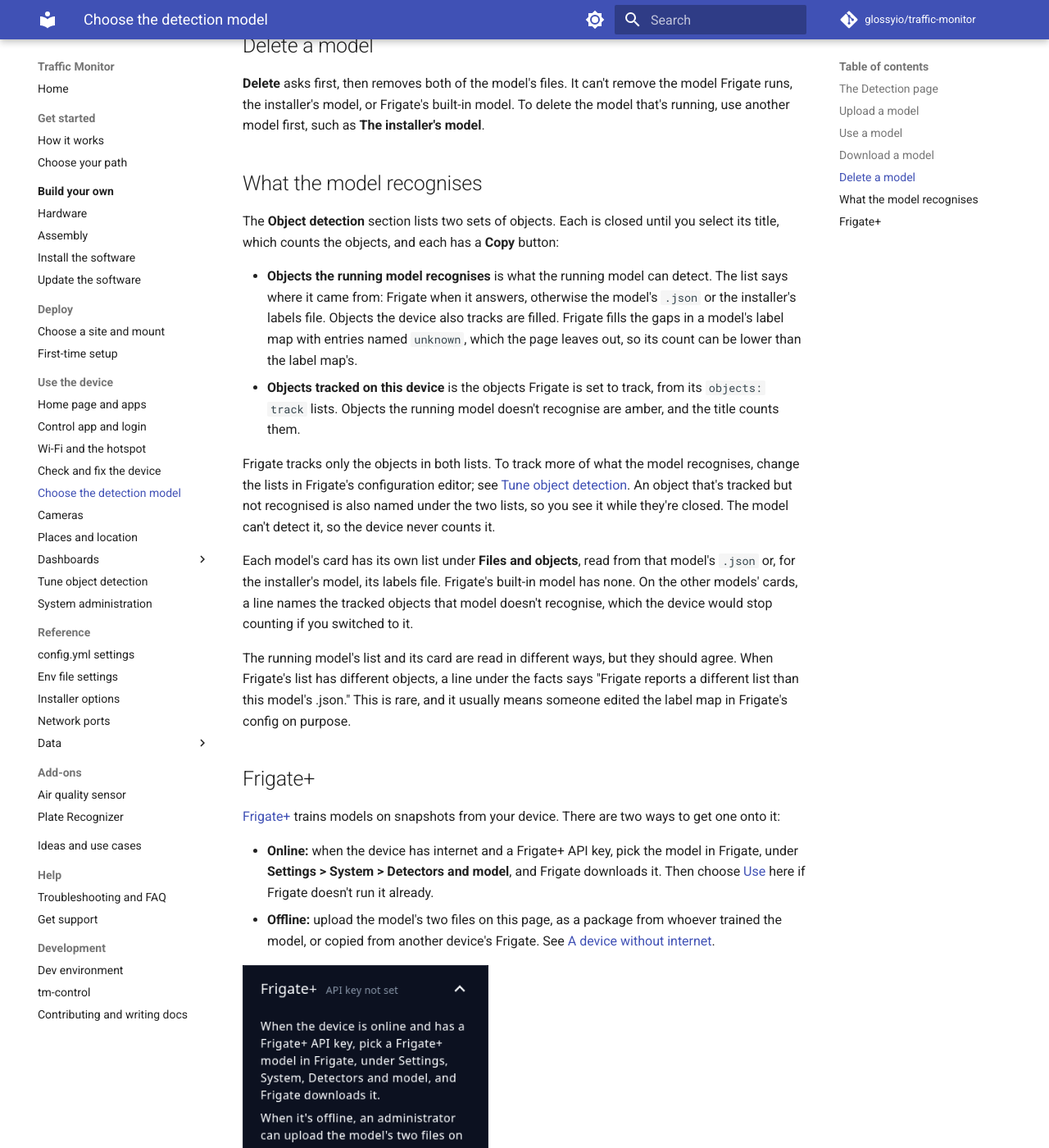
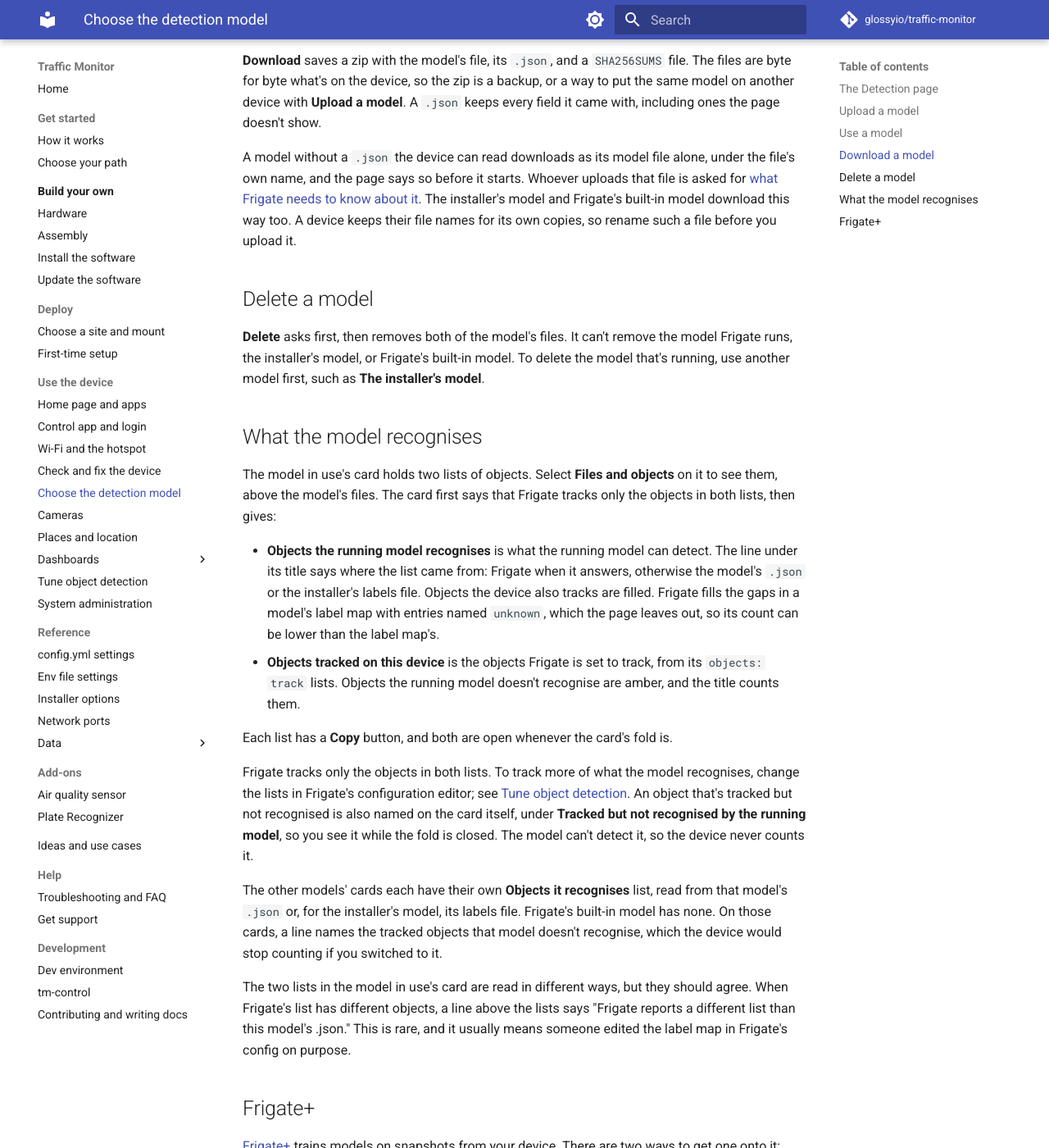
Before and after one commit to glossyio/traffic-monitor, an MkDocs documentation site: the page built from docs/use/detection.md, in a window 1280 px wide and 1400 px high, scrolled down 4802 px. Shown: the whole window at 82% size. Built offline with MkDocs 1.6.1 and Material for MkDocs 9.7.7, drawn with Linux system fonts in a browser that asks for light colours; comment, search, counter and statistics services are not loaded; the version menu is left out; some of the changed text lies outside the part shown.

Commit message:
Describe the Detection page's new layout
The docs page and the UI README now describe the page as it is: the running
model's two object lists in its card's fold, with the amber not-recognised
objects on the card outside the fold, and Frigate+ as its own section above the
other models, with the key in one panel titled "API key". The README's sketch
is redrawn, and a short dated note says why the running model moved into one
place. Both screenshots are retaken from fake mode at 375 px wide.

Assisted-by: Claude Code 2.1.323 (CLI)
AI-Model: Claude Sonnet 5.5 (claude-sonnet-5-5)
AI-Role: drafted

```diff
--- a/docs/use/detection.md
+++ b/docs/use/detection.md
@@ -10,14 +10,14 @@ The control app's **Detection** page shows what the device looks for and which A
 
 **Detection** is in the control app's menu, after **Device**. The page opens with a line on what it's for, then four sections:
 
-* **Object detection** gives the **Detector**, such as `edgetpu` for a Coral, and the **Running model**, then [what the running model recognises](#what-the-model-recognises) and what the device tracks.
-* **Model in use** is the model Frigate runs. The section is left out when the page can't tell which model that is.
+* **Object detection** gives the **Detector**, such as `edgetpu` for a Coral, and the **Running model**. It also tells you when Frigate isn't answering.
+* **Model in use** is the model Frigate runs, as one card. The card holds everything about the running model, including [the objects it recognises and the objects the device tracks](#what-the-model-recognises). The section is left out only when the page can't tell which model that is.
+* **[Frigate+](#frigate-plus)** is how to get a Frigate+ model, and where administrators set the API key.
 * **Other models on this device** lists the rest, and its title counts them.
-* **[Frigate+](#frigate-plus)** is how to get a Frigate+ model, and where administrators set the API key.
 
-![The Detection page on a phone, as an administrator: the Detector and Running model facts, two closed lists of objects with three amber objects under them, the model in use with a "Frigate runs My model." result, Upload a model, and the other models' cards, one opened to show its files and objects](../assets/images/detection-page-models.png){ width="300" }
+![The Detection page on a phone, as an administrator: the Detector and Running model facts, then the model in use, its Files and objects opened to show the two lists of objects with three amber objects under them, and its files](../assets/images/detection-page-models.png){ width="300" }
 
-Each model is a card with its name, its kind (Frigate+ or local), and when it was trained and what it's built for (when it says). Select **Files and objects** on a card to see its files, with their sizes and the start of each file's SHA-256 hash, and [the objects it recognises](#what-the-model-recognises). A model with no list of objects has **Files** instead. A mark says when the model is:
+Each model is a card with its name, its kind (Frigate+ or local), and when it was trained and what it's built for (when it says). Select **Files and objects** on a card to see its files, with their sizes and the start of each file's SHA-256 hash, and [the objects it recognises](#what-the-model-recognises). A model with no list of objects has **Files** instead, and the running model's card with no files has **Objects**. A mark says when the model is:
 
 | Mark | Meaning |
 |---|---|
@@ -27,9 +27,9 @@ Each model is a card with its name, its kind (Frigate+ or local), and when it wa
 
 The model the installer set up is shown as **The installer's model**. It has no `.json`, and it can't be deleted. A device without a Coral has no installer's model: Frigate then runs its own built-in model until you choose another, and the page shows it as **Frigate's built-in model**, which can't be deleted either.
 
-Everyone who can log in sees the models, the label lists, and the Frigate+ text. Administrators also get **Upload a model**, under the **Other models on this device** heading, then **Use**, **Download**, and **Delete** on each model, and the Frigate+ API key. While Frigate runs another model, the device's default (the installer's model, or Frigate's built-in model on a device without a Coral) has a **Use** of its own.
+Everyone who can log in sees the models, the object lists, and the Frigate+ text. Administrators also get **Upload a model**, under the **Other models on this device** heading, then **Use**, **Download**, and **Delete** on each model, and the Frigate+ API key. While Frigate runs another model, the device's default (the installer's model, or Frigate's built-in model on a device without a Coral) has a **Use** of its own.
 
-When Frigate isn't answering, the page says so and shows what Frigate's config file says. The same when Frigate started in safe mode because it couldn't use its config: the page says so, nothing is detected meanwhile, and **Use** on a model, or on the installer's model, gives Frigate a config it can run.
+When Frigate isn't answering, the page says so and shows what Frigate's config file says. The model in use still has its card, made from the config file, so its lists are there too. A model that Frigate runs but the device has no entry for gets a card too, named for the model or **Unknown model**. The same when Frigate started in safe mode because it couldn't use its config: the page says so, nothing is detected meanwhile, and **Use** on a model, or on the installer's model, gives Frigate a config it can run.
 
 ## Upload a model
 
@@ -73,16 +73,18 @@ A model without a `.json` the device can read downloads as its model file alone,
 
 ## What the model recognises
 
-The **Object detection** section lists two sets of objects. Each is closed until you select its title, which counts the objects, and each has a **Copy** button:
+The model in use's card holds two lists of objects. Select **Files and objects** on it to see them, above the model's files. The card first says that Frigate tracks only the objects in both lists, then gives:
 
-* **Objects the running model recognises** is what the running model can detect. The list says where it came from: Frigate when it answers, otherwise the model's `.json` or the installer's labels file. Objects the device also tracks are filled. Frigate fills the gaps in a model's label map with entries named `unknown`, which the page leaves out, so its count can be lower than the label map's.
+* **Objects the running model recognises** is what the running model can detect. The line under its title says where the list came from: Frigate when it answers, otherwise the model's `.json` or the installer's labels file. Objects the device also tracks are filled. Frigate fills the gaps in a model's label map with entries named `unknown`, which the page leaves out, so its count can be lower than the label map's.
 * **Objects tracked on this device** is the objects Frigate is set to track, from its `objects:` `track` lists. Objects the running model doesn't recognise are amber, and the title counts them.
 
-Frigate tracks only the objects in both lists. To track more of what the model recognises, change the lists in Frigate's configuration editor; see [Tune object detection](../configuration/frigate-config.md). An object that's tracked but not recognised is also named under the two lists, so you see it while they're closed. The model can't detect it, so the device never counts it.
+Each list has a **Copy** button, and both are open whenever the card's fold is.
 
-Each model's card has its own list under **Files and objects**, read from that model's `.json` or, for the installer's model, its labels file. Frigate's built-in model has none. On the other models' cards, a line names the tracked objects that model doesn't recognise, which the device would stop counting if you switched to it.
+Frigate tracks only the objects in both lists. To track more of what the model recognises, change the lists in Frigate's configuration editor; see [Tune object detection](../configuration/frigate-config.md). An object that's tracked but not recognised is also named on the card itself, under **Tracked but not recognised by the running model**, so you see it while the fold is closed. The model can't detect it, so the device never counts it.
 
-The running model's list and its card are read in different ways, but they should agree. When Frigate's list has different objects, a line under the facts says "Frigate reports a different list than this model's .json." This is rare, and it usually means someone edited the label map in Frigate's config on purpose.
+The other models' cards each have their own **Objects it recognises** list, read from that model's `.json` or, for the installer's model, its labels file. Frigate's built-in model has none. On those cards, a line names the tracked objects that model doesn't recognise, which the device would stop counting if you switched to it.
+
+The two lists in the model in use's card are read in different ways, but they should agree. When Frigate's list has different objects, a line above the lists says "Frigate reports a different list than this model's .json." This is rare, and it usually means someone edited the label map in Frigate's config on purpose.
 
 ## Frigate+ { #frigate-plus }
 
@@ -91,11 +93,11 @@ The running model's list and its card are read in different ways, but they shoul
 * **Online:** when the device has internet and a Frigate+ API key, pick the model in Frigate, under **Settings > System > Detectors and model**, and Frigate downloads it. Then choose [Use](#use-a-model) here if Frigate doesn't run it already.
 * **Offline:** upload the model's two files on this page, as a package from whoever trained the model, or copied from another device's Frigate. See [A device without internet](../configuration/frigate-config.md#a-device-without-internet).
 
-![The Frigate+ section opened on a phone: the two ways to get a model onto the device, the key field, and Save](../assets/images/detection-page-frigate-plus-key.png){ width="300" }
+![The Frigate+ section on a phone, as an administrator: the two ways to get a model onto the device, then the API key panel opened, with the key field and Save](../assets/images/detection-page-frigate-plus-key.png){ width="300" }
 
-Administrators enter the API key under **Frigate+**, the last section of the page, which is closed until you select its title. The Status page's **Set the key** opens it. The key is kept with the device's other secrets, not in `config.yml`.
+The two paragraphs show for everyone, and the section is there even when the page can't load the models. Administrators enter the API key in the panel titled **API key**, under the two paragraphs and above **Other models on this device**. The panel is closed until you select its title. The Status page's **Set the key** opens it. The key is kept with the device's other secrets, not in `config.yml`. A viewer sees the paragraphs and no panel.
 
-* The page never shows the key back. The section's title says whether the key is set, its last four characters for a key of 12 or more characters, and "in use" while Frigate runs a Frigate+ model.
+* The page never shows the key back. Beside the panel's title is a short note on whether the key is set: "not set", "set", or "set, ending in" its last four characters for a key of 12 or more characters. It adds ", in use" while Frigate runs a Frigate+ model.
 * **Save** stores what you typed. A key is 36 characters, a colon, and 40 lowercase letters or digits, as Frigate+ shows it; the page refuses anything else. The eye icon shows the key while you type.
 * **Remove** asks first, then empties the key. Without a key, snapshots can't be submitted to Frigate+. A Frigate+ model whose files are on the device keeps running; one that isn't downloaded yet [stops Frigate](../configuration/frigate-config.md#if-frigate-stops-over-a-model) until the key is set again, and the Status page's Frigate+ check says so.
 * Saving or removing restarts Frigate, which takes about a minute. The device counts nothing meanwhile.
```
Also changed, not shown: tm-control/ui/README.md (+88 -53 lines), docs/assets/images/detection-page-frigate-plus-key.png, docs/assets/images/detection-page-models.png.
